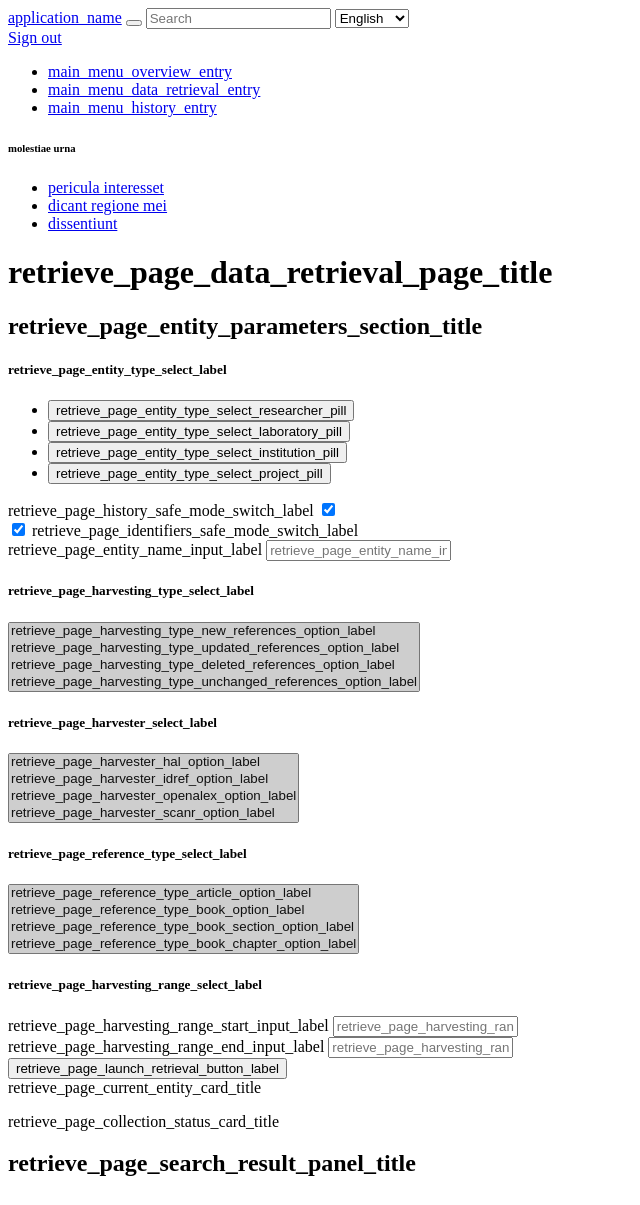
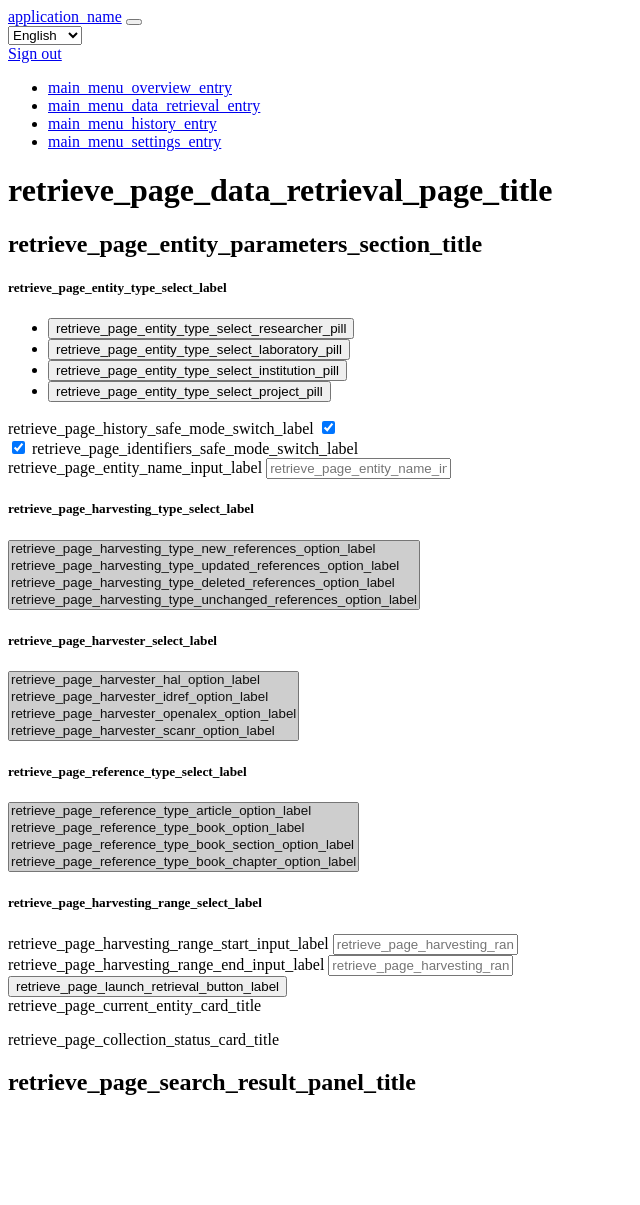
Before and after one commit to CRISalid-esr/svp-harvester, a Python web app: template app/templates/retrieve.html.jinja in a window 1280 px wide. Shown: the whole page, without its empty margins (0-640 px from the left). After the commit the page ends 1095 px from the top, so only its background shows below. Run offline with Jinja, Linux system fonts and the light colour scheme; the template is opened without the code that fills it, so the values that code supplies are empty.

Commit message:
Update base Template

```diff
--- a/app/templates/base.html.jinja
+++ b/app/templates/base.html.jinja
@@ -7,20 +7,23 @@
   <meta name="author" content="">
   <meta name="generator" content="">
   {% block head %}
-        <title>{% block head_title %}  head_title {% endblock %} - {% trans %}application_name{% endtrans %}</title>
+    <title>{% block head_title %}  head_title {% endblock %} - {% trans %}
+      application_name{% endtrans %}</title>
   {% endblock %}
   <script src="/static/js/main.js"></script>
 </head>
-<body>
-<header class="navbar sticky-top navbar-dark bg-primary flex-md-nowrap p-0 shadow">
+<body class="bg-custom">
+<header class="navbar sticky-top navbar-dark bg-custom-navbar flex-md-nowrap p-0 shadow">
   {% block header %}
     <a class="navbar-brand col-md-3 col-lg-2 me-0 px-3" href="/admin">{% trans %}application_name{% endtrans %}</a>
-        <button class="navbar-toggler position-absolute d-md-none collapsed" type="button" data-bs-toggle="collapse"
+
+    <button class="navbar-toggler position-absolute d-md-none collapsed" type="button"
+            data-bs-toggle="collapse"
             data-bs-target="#sidebarMenu" aria-controls="sidebarMenu" aria-expanded="false"
             aria-label="Toggle navigation">
       <span class="navbar-toggler-icon"></span>
     </button>
-        <input class="form-control form-control-dark w-100" type="text" placeholder="Search" aria-label="Search">
+    <div class="w-100" style="opacity: 0;"></div> <!-- Placeholder -->
     <select class="form-select form-select-sm ms-4 w-auto" data-width="fit"
             onchange="window.location.href = '?locale=' + this.value;">
       <option {% if locale == "en_US" %}selected{% endif %} value="en_US">English</option>
@@ -34,7 +37,7 @@
   {% endblock %}
 </header>
 
-<div class="container-fluid">
+<div class="container-fluid ">
   <div class="row gx-0">
     <nav id="sidebarMenu" class="col-md-3 col-lg-2 d-md-block bg-info sidebar collapse">
       {% block menu %}
@@ -56,31 +59,18 @@
             <li class="nav-item">
               <a {% if page == "history" %}class="nav-link  active"  aria-current="page"
                  {% else %}class="nav-link" {% endif %} href="/admin/history?locale={{ locale }}">
+                <i class="bi bi-clock-history"></i>
                 {% trans %}main_menu_history_entry{% endtrans %}
               </a>
             </li>
-
-                    </ul>
-
-                    <h6 class="sidebar-heading d-flex justify-content-between align-items-center px-3 mt-4 mb-1 text-muted">
-                        molestiae urna
-                    </h6>
-                    <ul class="nav flex-column mb-2">
             <li class="nav-item">
-                            <a class="nav-link" href="#">
-                                pericula interesset
+              <a {% if page == "settings" %}class="nav-link  active"  aria-current="page"
+                 {% else %}class="nav-link" {% endif %} href="/admin/settings?locale={{ locale }}">
+                <i class="bi bi-wrench"></i>
+                {% trans %}main_menu_settings_entry{% endtrans %}
               </a>
             </li>
-                        <li class="nav-item">
-                            <a class="nav-link" href="#">
-                                dicant regione mei
-                            </a>
-                        </li>
-                        <li class="nav-item">
-                            <a class="nav-link" href="/other">
-                                dissentiunt
-                            </a>
-                        </li>
+
           </ul>
         </div>
       {% endblock %}
@@ -89,11 +79,12 @@
     <main class="col-md-9 ms-sm-auto col-lg-10">
       {% block main %}
         {% block first_section %}
-                    <div class="d-flex justify-content-between flex-wrap flex-md-nowrap align-items-center pt-3 pb-2 mb-3 border-bottom  bg-info ps-md-2 ms-lg-n2">
+          <div
+              class="d-flex justify-content-between flex-wrap flex-md-nowrap align-items-center pt-3 pb-2 mb-3 ps-md-2 ms-lg-n2">
             <h1>{% block page_title %} page_title {% endblock %}</h1>
           </div>
 
-                    <div class="ps-md-2">
+          <div class="d-grid gap-3">
             <h2>{% block first_section_title %} first_section_title {% endblock %}</h2>
             {% block first_section_content %}
               <canvas class="my-4 w-100" id="myChart" width="900" height="380"></canvas>
--- a/app/templates/retrieve.html.jinja
+++ b/app/templates/retrieve.html.jinja
@@ -4,7 +4,7 @@
 {% block page_title %}{% trans %}retrieve_page_data_retrieval_page_title{% endtrans %}{% endblock %}
 {% block first_section_title %}{% trans %}retrieve_page_entity_parameters_section_title{% endtrans %}{% endblock %}
 {% block first_section_content %}
-    <div class="row" id="retrieve-page-content">
+    <div class="row gx-3 bg-white p-2 shadow-sm rounded" id="retrieve-page-content">
         <div class="col-md-8 order-md-1 col-12 mb-md-0 mb-3" id="form-container">
             <form id="form-element">
                 <div class="row">
@@ -204,7 +204,7 @@
 
             </form>
         </div>
-        <div class="col-md-1 order-md-2 d-none d-md-block"></div>
+
         <div class="col-md-3 order-md-3 col-12">
             <div class="card bg-light mb-3 ms-auto">
                 <div class="card-header">{% trans %}retrieve_page_current_entity_card_title{% endtrans %}</div>
@@ -225,7 +225,7 @@
         </div>
     </div>
 
-    <div class="bg-light ms-md-n2 ps-md-3 mt-5">
+    <div class="bg-white shadow-sm ms-md-n2 ps-md-3 mt-5 p-2 rounded">
         <h2>{% trans %}retrieve_page_search_result_panel_title{% endtrans %}</h2>
 
 
```
Also changed, not shown: app/templates/src/scss/styles.scss (+10 -2 lines). Lines whose indentation alone changed are shown as unchanged.
